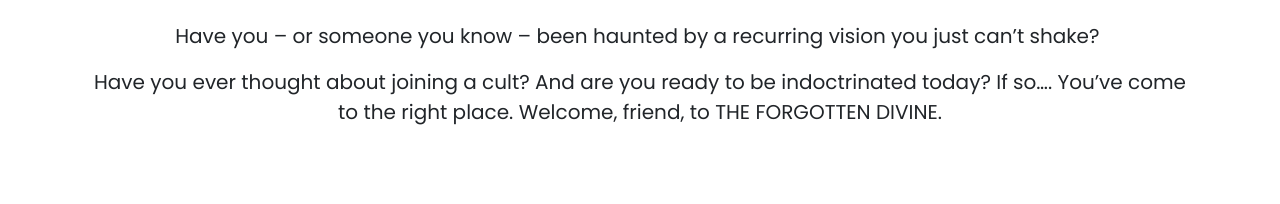
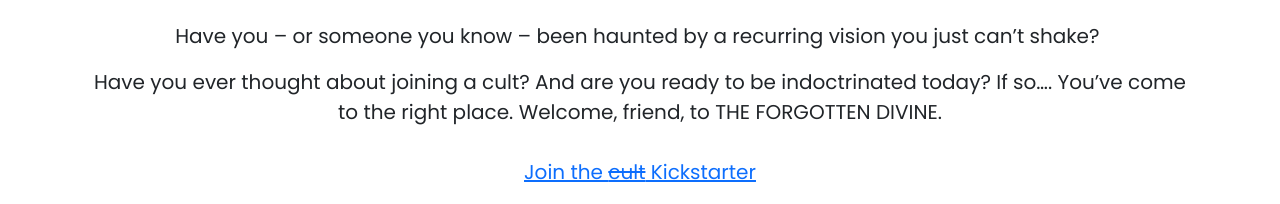
Before and after one commit to pangtodd/RussellSite2, an Eleventy site: page src/index.njk in a window 1280 px wide. Shown: the part 1355-1559 px from the top of the page. Built offline with nearby package versions, Linux system fonts and the light colour scheme; Eleventy itself is replaced by a stand-in of ours; files that its build step writes are made by us from their sources.

Commit message:
Update Featured “2026-06-17-the-forgotten-divine-featured”

```diff
--- a/src/featured/2026-06-17-the-forgotten-divine-featured.md
+++ b/src/featured/2026-06-17-the-forgotten-divine-featured.md
@@ -8,4 +8,6 @@
 ---
 Have you – or someone you know – been haunted by a recurring vision you just can’t shake?
 
-Have you ever thought about joining a cult? And are you ready to be indoctrinated today? If so…. You’ve come to the right place. Welcome, friend, to THE FORGOTTEN DIVINE.
+Have you ever thought about joining a cult? And are you ready to be indoctrinated today? If so…. You’ve come to the right place. Welcome, friend, to THE FORGOTTEN DIVINE.\
+\
+[J﻿oin the ~~cult~~ Kickstarter](https://www.kickstarter.com/projects/comicsahoy/the-forgotten-divine-by-mark-russell-and-russ-braun?ref=a4wrec)
```
